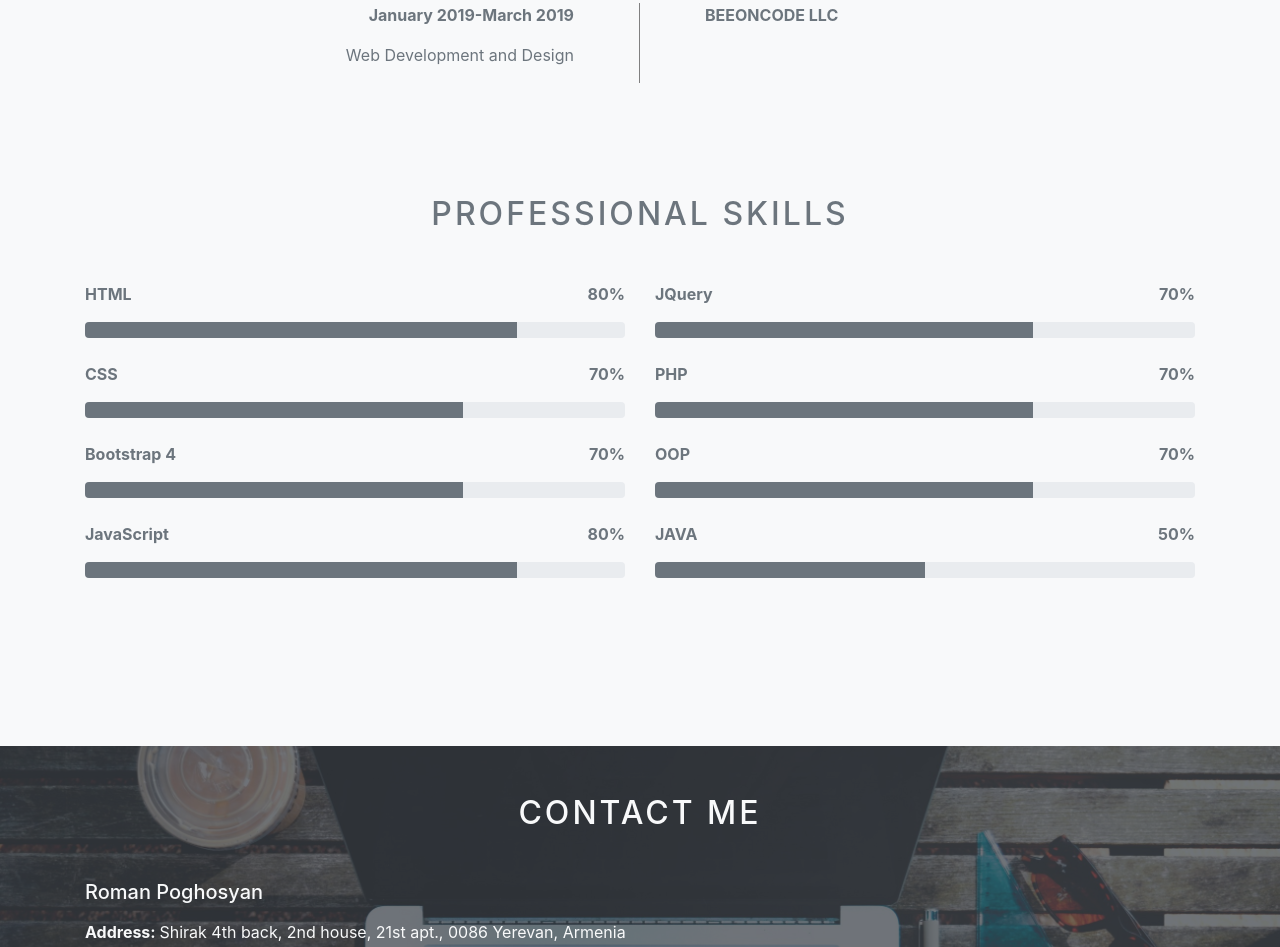
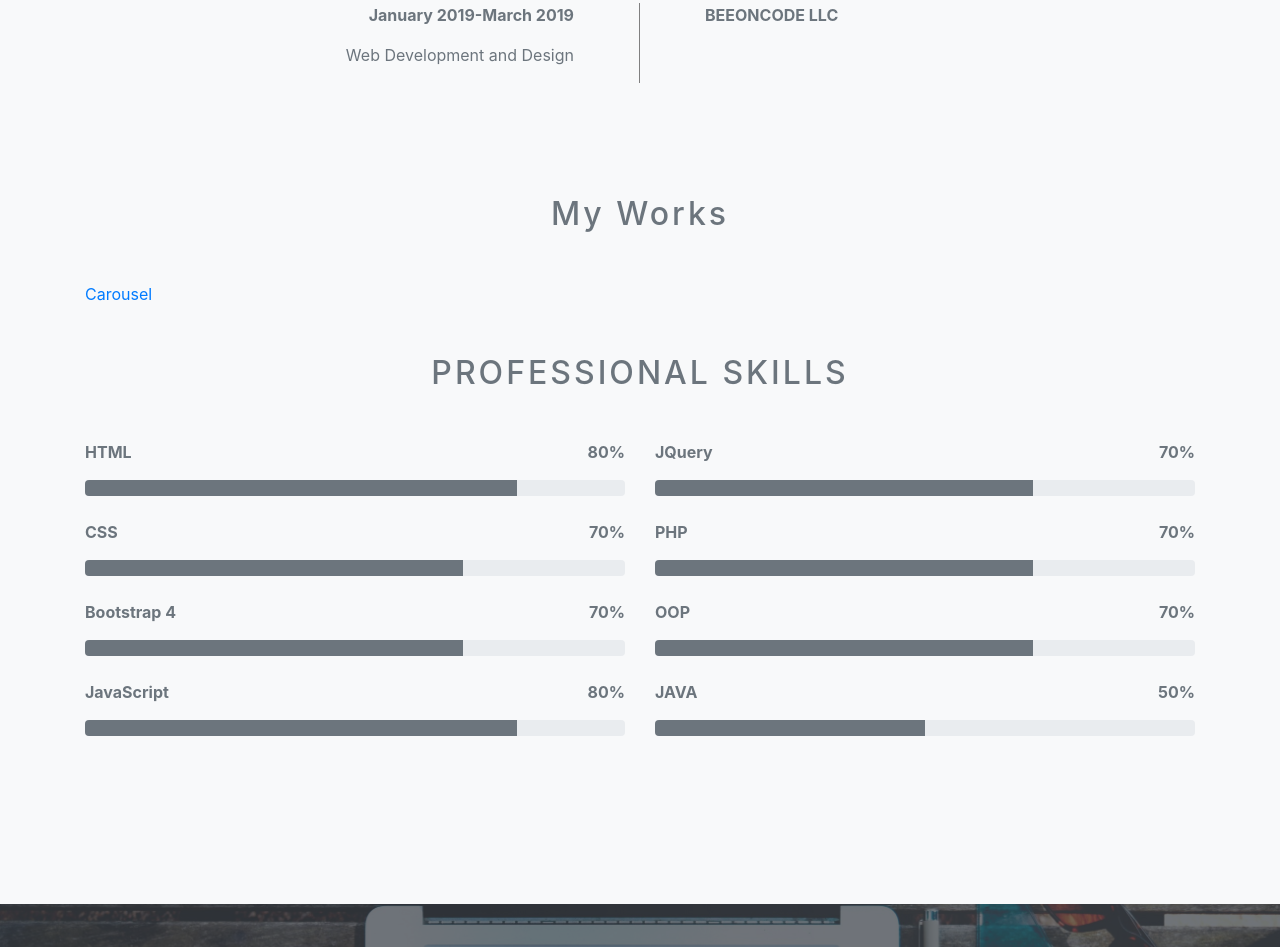
Before and after one commit to RomanPoghosyan/RomanPoghosyan.github.io, a plain HTML site: page index.html in a window 1280 px wide. Shown: the part 1123-2070 px from the top of the page. Drawn offline with nearby package versions, Linux system fonts and the light colour scheme.

Commit message:
added my works

```diff
--- a/index.html
+++ b/index.html
@@ -88,6 +88,12 @@
 					</div>
 				</div>
 		    </div>
+			<div class="row" id="works">
+				<div class="col-sm-12">
+					<h2 class="text-center text-muted headings text-center mb-5 mt-5">My Works</h2>
+					<a href="https://romanpoghosyan.github.io/wf_todo/">Carousel</a>
+				</div>
+			</div>
 		    <div class="row mb-5" id="skills">
 		    	<div class="col-sm-12">
 		    		<h2 class="text-center text-muted headings text-center mb-5 mt-5">PROFESSIONAL SKILLS</h2>
```
